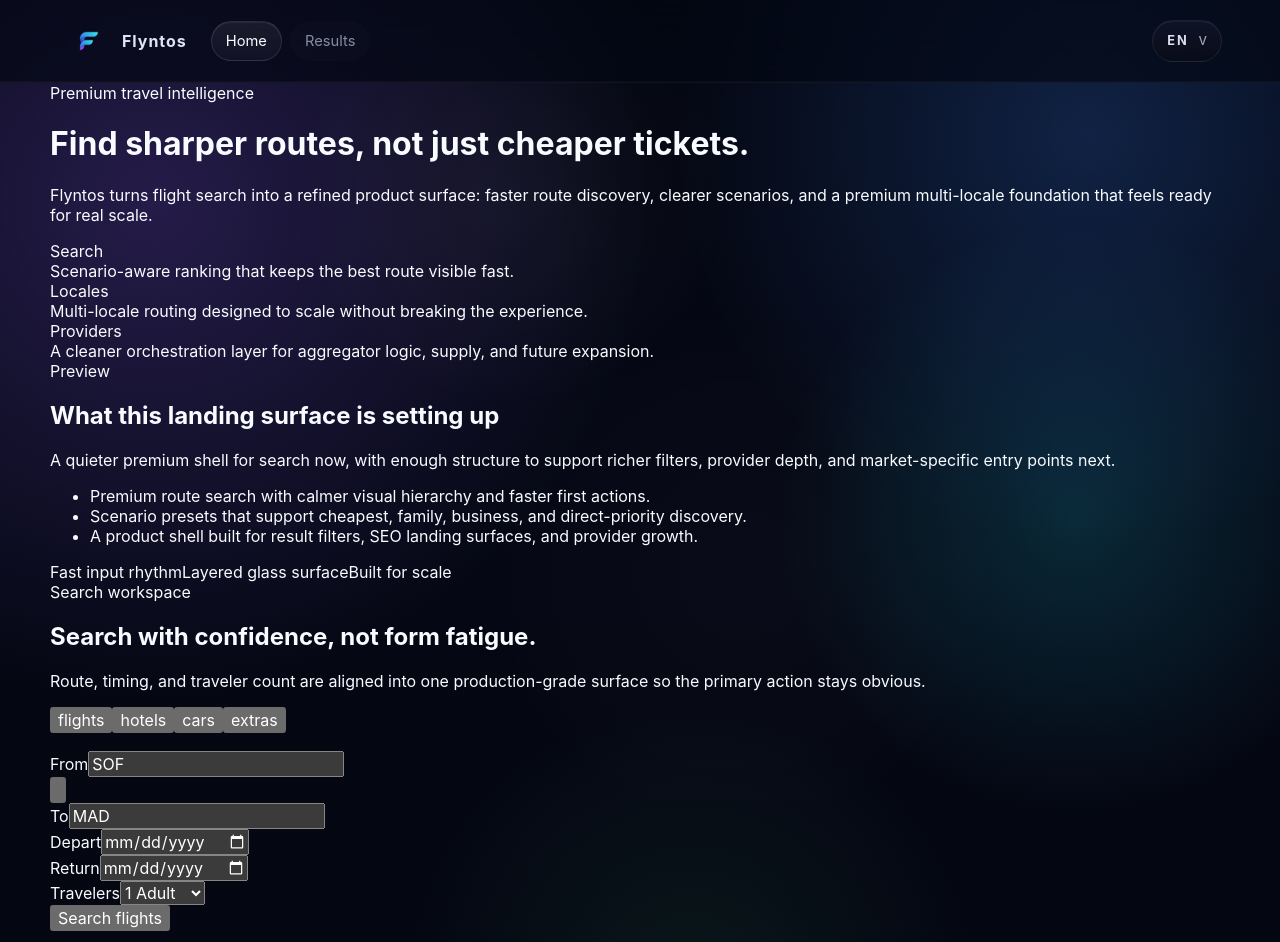
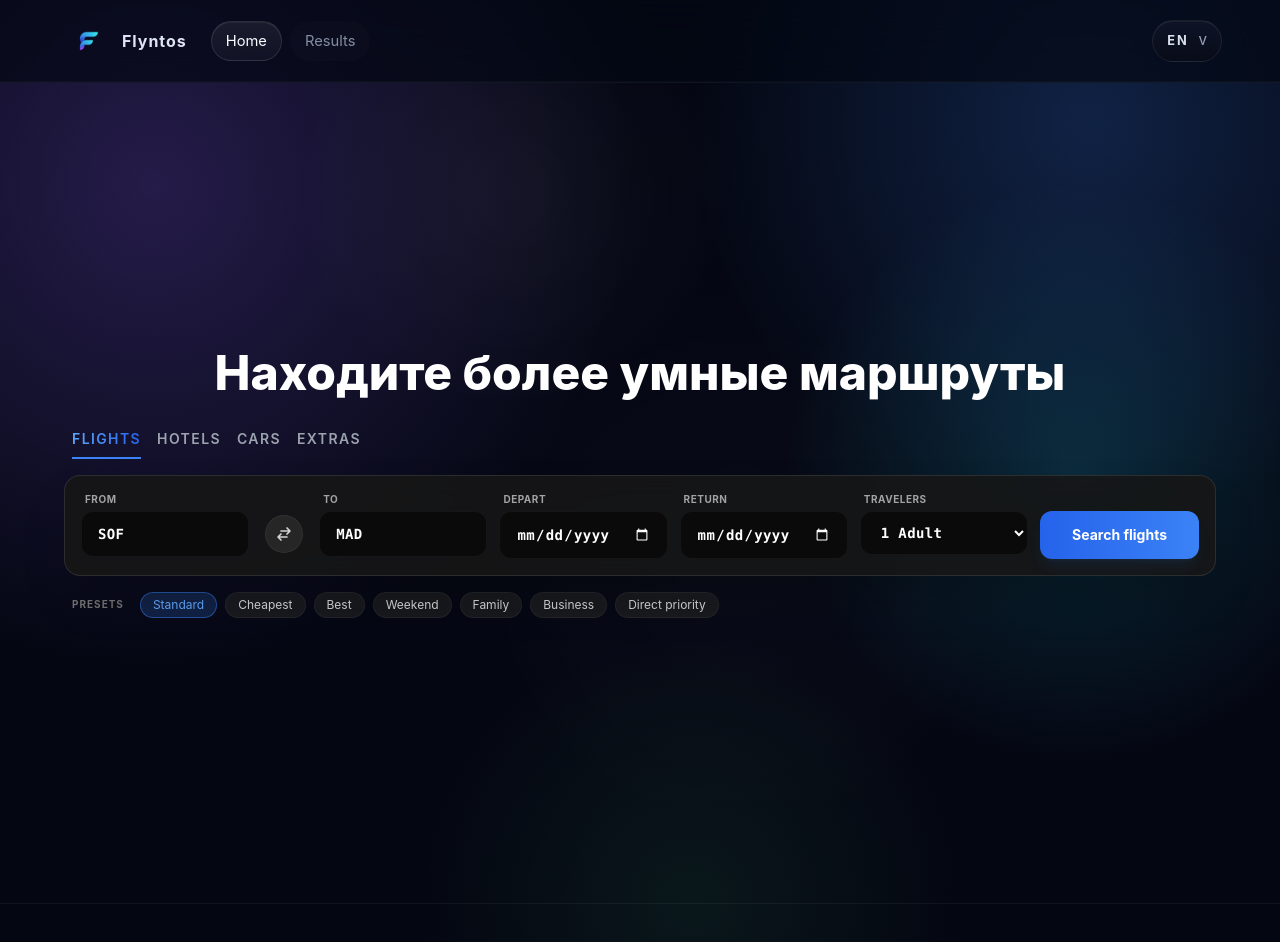
Before and after one commit to Corebit-Systems/Flyntos, a Next.js app in the folder apps/web/: page /en in a window 1280 px wide. Shown: the top 942 px of the page. Built offline with nearby package versions, Linux system fonts and the light colour scheme.

Commit message:
feat: implement search form component and wizard layout with navigation presets

```diff
--- a/apps/web/src/app/globals.css
+++ b/apps/web/src/app/globals.css
@@ -1,3 +1,7 @@
+@tailwind base;
+@tailwind components;
+@tailwind utilities;
+
 :root {
   color-scheme: dark;
   --bg-base: #050814;
--- a/apps/web/src/components/search/WizardContainer.tsx
+++ b/apps/web/src/components/search/WizardContainer.tsx
@@ -1,126 +1,24 @@
 'use client';
 
-import { motion } from 'framer-motion';
 import { SearchForm } from './search-form';
 
 interface WizardContainerProps {
   locale: string;
   dict: any;
-  proofItems: Array<{ label: string; value: string }>;
-  previewItems: string[];
+  proofItems?: Array<{ label: string; value: string }>;
+  previewItems?: string[];
 }
 
-export function WizardContainer({ locale, dict, proofItems, previewItems }: WizardContainerProps) {
+export function WizardContainer({ locale, dict }: WizardContainerProps) {
   return (
-    <div className="relative min-h-[90vh] bg-neutral-950 overflow-hidden flex flex-col items-center justify-center py-12">
-      {/* Deep dark glowing radial gradients */}
-      <motion.div
-        className="absolute top-[-10%] left-[-10%] w-[50%] h-[50%] bg-indigo-700/20 rounded-full blur-[120px] pointer-events-none"
-        animate={{
-          scale: [1, 1.2, 1],
-          opacity: [0.5, 0.8, 0.5],
-        }}
-        transition={{
-          duration: 10,
-          repeat: Infinity,
-          ease: 'easeInOut',
-        }}
-      />
-      <motion.div
-        className="absolute bottom-[-10%] right-[-10%] w-[60%] h-[60%] bg-purple-700/20 rounded-full blur-[150px] pointer-events-none"
-        animate={{
-          scale: [1.2, 1, 1.2],
-          opacity: [0.6, 0.9, 0.6],
-        }}
-        transition={{
-          duration: 12,
-          repeat: Infinity,
-          ease: 'easeInOut',
-        }}
-      />
-
-      <div className="site-shell z-10 w-full max-w-[1180px] px-4">
-        {/* Main Grid: Copy and Preview panel */}
-        <div className="grid grid-cols-1 lg:grid-cols-12 gap-8 items-start mb-12">
-          {/* Copy section */}
-          <motion.div
-            initial={{ opacity: 0, x: -20 }}
-            animate={{ opacity: 1, x: 0 }}
-            transition={{ duration: 0.6, ease: 'easeOut' }}
-            className="lg:col-span-7 flex flex-col justify-center"
-          >
-            <div className="text-teal-400 font-semibold uppercase tracking-wider text-xs mb-3">
-              {dict.ui.hero.eyebrow}
-            </div>
-            <h1 className="text-4xl md:text-5xl lg:text-6xl font-bold tracking-tight text-white mb-6 leading-tight">
-              {dict.ui.hero.title}
-            </h1>
-            <p className="text-neutral-400 text-lg mb-8 max-w-xl">
-              Flyntos turns flight search into a refined product surface: faster route discovery, clearer scenarios,
-              and a premium multi-locale foundation that feels ready for real scale.
-            </p>
-
-            <div className="grid grid-cols-1 md:grid-cols-3 gap-6">
-              {proofItems.map((item) => (
-                <div key={item.label} className="border-l-2 border-teal-400/50 pl-4 py-1">
-                  <div className="text-xs font-bold text-neutral-300 uppercase tracking-widest mb-1">{item.label}</div>
-                  <div className="text-sm text-neutral-400 leading-relaxed">{item.value}</div>
-                </div>
-              ))}
-            </div>
-          </motion.div>
-
-          {/* Premium Preview Panel (Glassmorphism card) */}
-          <motion.aside
-            initial={{ opacity: 0, scale: 0.95 }}
-            animate={{ opacity: 1, scale: 1 }}
-            transition={{ duration: 0.6, delay: 0.1, ease: 'easeOut' }}
-            className="lg:col-span-5 p-6 rounded-3xl bg-white/[0.03] backdrop-blur-xl border border-white/10 shadow-[0_30px_90px_rgba(3,7,18,0.42)]"
-          >
-            <div className="text-xs uppercase tracking-wider text-neutral-500 font-bold mb-2">Preview</div>
-            <h2 className="text-lg font-bold text-white mb-3">What this landing surface is setting up</h2>
-            <p className="text-sm text-neutral-400 mb-6">
-              A quieter premium shell for search now, with enough structure to support richer filters, provider depth,
-              and market-specific entry points next.
-            </p>
-            <ul className="space-y-3 mb-6">
-              {previewItems.map((item) => (
-                <li key={item} className="flex items-start gap-2.5 text-sm text-neutral-300">
-                  <span className="w-1.5 h-1.5 rounded-full bg-teal-400 mt-2 flex-shrink-0" />
-                  <span>{item}</span>
-                </li>
-              ))}
-            </ul>
-            <div className="flex flex-wrap gap-2">
-              <span className="text-[10px] font-semibold text-neutral-400 uppercase tracking-wider bg-white/5 border border-white/5 px-2.5 py-1 rounded-full">
-                Fast input rhythm
-              </span>
-              <span className="text-[10px] font-semibold text-neutral-400 uppercase tracking-wider bg-white/5 border border-white/5 px-2.5 py-1 rounded-full">
-                Layered glass surface
-              </span>
-              <span className="text-[10px] font-semibold text-neutral-400 uppercase tracking-wider bg-white/5 border border-white/5 px-2.5 py-1 rounded-full">
-                Built for scale
-              </span>
-            </div>
-          </motion.aside>
+    <div className="relative min-h-screen flex flex-col items-center justify-center p-4">
+      <div className="w-full max-w-6xl mx-auto flex flex-col items-center z-10">
+        <h1 className="text-3xl md:text-5xl font-extrabold text-white text-center mb-8">
+          Находите более умные маршруты
+        </h1>
+        <div className="w-full">
+          <SearchForm locale={locale} labels={dict?.ui?.hero || { from: 'From', to: 'To', depart: 'Depart', return: 'Return', cta: 'Искать рейсы' }} />
         </div>
-
-        {/* Master Wizard Container (Glassmorphic map/form container) */}
-        <motion.div
-          initial={{ opacity: 0, y: 30, scale: 0.98 }}
-          animate={{ opacity: 1, y: 0, scale: 1 }}
-          transition={{ type: 'spring', stiffness: 100, damping: 15, delay: 0.2 }}
-          className="p-8 md:p-10 rounded-[32px] bg-white/[0.04] backdrop-blur-2xl border border-white/10 shadow-[0_50px_100px_-20px_rgba(0,0,0,0.6)]"
-        >
-          <div className="mb-6">
-            <div className="text-[10px] font-bold text-teal-400 uppercase tracking-widest mb-1.5">Search workspace</div>
-            <h2 className="text-xl md:text-2xl font-bold text-white mb-2">Search with confidence, not form fatigue.</h2>
-            <p className="text-sm text-neutral-400 max-w-2xl leading-relaxed">
-              Route, timing, and traveler count are aligned into one production-grade surface so the primary action stays obvious.
-            </p>
-          </div>
-          <SearchForm locale={locale} labels={dict.ui.hero} />
-        </motion.div>
       </div>
     </div>
   );
--- a/apps/web/src/components/search/search-form.tsx
+++ b/apps/web/src/components/search/search-form.tsx
@@ -2,17 +2,12 @@
 
 import { useState, useCallback } from 'react';
 import { useRouter } from 'next/navigation';
-import { motion, AnimatePresence } from 'framer-motion';
 import { useWizard } from '../../hooks/useWizard';
 import { scenarios } from '@flyntos/config';
 
 export function SearchForm({ locale, labels }: { locale: string; labels: any }) {
   const router = useRouter();
-  const {
-    step,
-    setStep,
-    steps,
-  } = useWizard();
+  const { step, setStep, steps } = useWizard();
 
   const [fromCity, setFromCity] = useState('SOF');
   const [toCity, setToCity] = useState('MAD');
@@ -20,11 +15,8 @@ export function SearchForm({ locale, labels }: { locale: string; labels: any })
   const [returnDate, setReturnDate] = useState('');
   const [adults, setAdults] = useState('1');
   const [selectedScenario, setSelectedScenario] = useState('standard');
-  const [reverseActive, setReverseActive] = useState(false);
-  const [isLoading, setIsLoading] = useState(false);
 
   const handleReverse = useCallback(() => {
-    setReverseActive((prev) => !prev);
     const temp = fromCity;
     setFromCity(toCity);
     setToCity(temp);
@@ -32,11 +24,6 @@ export function SearchForm({ locale, labels }: { locale: string; labels: any })
 
   const handleSubmit = (e: React.FormEvent) => {
     e.preventDefault();
-    setIsLoading(true);
-
-    setTimeout(() => {
-      setIsLoading(false);
-      // Perform redirect via Next.js router.push with parameters
     const params = new URLSearchParams({
       origin: fromCity,
       destination: toCity,
@@ -46,80 +33,23 @@ export function SearchForm({ locale, labels }: { locale: string; labels: any })
       scenario: selectedScenario,
     });
     router.push(`/${locale}/results?${params.toString()}`);
-    }, 1500); // STROGY 1.5 seconds loading simulation
   };
 
   const scenarioOptions = Object.values(scenarios);
 
   return (
-    <div className="relative">
-      <AnimatePresence mode="wait">
-        {isLoading ? (
-          <motion.div
-            key="loader"
-            initial={{ opacity: 0, scale: 0.98 }}
-            animate={{ opacity: 1, scale: 1 }}
-            exit={{ opacity: 0, scale: 0.98 }}
-            className="flex flex-col items-center justify-center py-10 px-4 text-center min-h-[220px]"
-          >
-            {/* Hypnotic Wave Flying Airplane SVG */}
-            <div className="relative w-64 h-24 mb-4 overflow-hidden">
-              <svg className="absolute inset-0 w-full h-full" viewBox="0 0 300 100" fill="none">
-                <path
-                  d="M10,50 Q75,10 150,50 T290,50"
-                  stroke="rgba(34, 211, 238, 0.15)"
-                  strokeWidth="2"
-                  strokeDasharray="6 4"
-                />
-              </svg>
-
-              <motion.div
-                className="absolute w-6 h-6 text-cyan-400 drop-shadow-[0_0_8px_rgba(34,211,238,0.8)]"
-                animate={{
-                  x: [10, 75, 150, 225, 290],
-                  y: [38, 8, 38, 68, 38],
-                  rotate: [15, -15, 15, 15, -15],
-                }}
-                transition={{
-                  duration: 1.5,
-                  repeat: Infinity,
-                  ease: "easeInOut",
-                }}
-              >
-                <svg viewBox="0 0 24 24" fill="currentColor" className="w-full h-full transform -rotate-45">
-                  <path d="M21 16v-2l-8-5V3.5c0-.83-.67-1.5-1.5-1.5S10 2.67 10 3.5V9l-8 5v2l8-2.5V19l-2 1.5V22l3.5-1 3.5 1v-1.5L13 19v-5.5l8 2.5z" />
-                </svg>
-              </motion.div>
-            </div>
-
-            <motion.h3
-              animate={{ opacity: [0.5, 1, 0.5] }}
-              transition={{ duration: 1.2, repeat: Infinity, ease: 'easeInOut' }}
-              className="text-base font-semibold tracking-wider text-cyan-300 uppercase"
-            >
-              Ищем лучшие предложения...
-            </motion.h3>
-          </motion.div>
-        ) : (
-          <motion.form
-            key="form"
-            initial={{ opacity: 0 }}
-            animate={{ opacity: 1 }}
-            exit={{ opacity: 0 }}
-            onSubmit={handleSubmit}
-            className="search-form space-y-4"
-          >
+    <div className="w-full">
       {/* Step navigation tabs */}
-            <div className="flex gap-1.5 p-1 bg-white/5 border border-white/10 rounded-full w-fit">
+      <div className="flex gap-4 px-2 w-fit mb-4">
         {steps.map((s) => (
           <button
             key={s}
             type="button"
             onClick={() => setStep(s)}
-                  className={`px-3 py-1 rounded-full text-[10px] font-bold tracking-wider uppercase transition-all duration-200 ${
+            className={`text-sm font-semibold uppercase tracking-widest pb-2 border-b-2 transition-all duration-200 ${
               step === s
-                      ? 'bg-gradient-to-r from-teal-400 to-indigo-500 text-white shadow-md'
-                      : 'text-neutral-400 hover:text-white'
+                ? 'border-blue-500 text-transparent bg-clip-text bg-gradient-to-r from-blue-400 to-blue-600'
+                : 'border-transparent text-gray-400 hover:text-white'
             }`}
           >
             {s}
@@ -127,13 +57,12 @@ export function SearchForm({ locale, labels }: { locale: string; labels: any })
         ))}
       </div>
 
-            {/* Dense, single-row layout on desktop */}
-            <div className="flex flex-col lg:flex-row lg:items-end gap-2 bg-neutral-900/50 p-4 border border-white/5 rounded-2xl">
+      <form onSubmit={handleSubmit} className="w-full max-w-6xl mx-auto bg-neutral-900/90 backdrop-blur-md border border-white/10 rounded-2xl p-4 flex flex-col md:flex-row items-stretch gap-3 shadow-2xl relative z-10">
         {/* Origin */}
-              <div className="flex-1 min-w-0">
-                <span className="block text-[10px] font-bold uppercase tracking-wider text-neutral-400 mb-1">{labels.from}</span>
+        <div className="flex flex-col flex-1 min-w-[120px]">
+          <label className="text-[10px] font-bold text-neutral-400 uppercase tracking-wider mb-1 px-1">{labels?.from || 'From'}</label>
           <input
-                  className="w-full bg-neutral-900 border border-white/10 rounded-lg py-2 px-3 text-sm focus:outline-none focus:border-cyan-400 focus:ring-1 focus:ring-cyan-400 transition-all duration-200"
+            className="w-full bg-neutral-950 border border-white/5 rounded-xl px-4 py-3 text-white text-sm font-semibold tracking-wide focus:outline-none focus:border-blue-500/80 focus:ring-1 focus:ring-blue-500/50 transition-all font-mono"
             value={fromCity}
             onChange={(e) => setFromCity(e.target.value.toUpperCase())}
             placeholder="SOF"
@@ -141,28 +70,25 @@ export function SearchForm({ locale, labels }: { locale: string; labels: any })
           />
         </div>
 
-              {/* Reversal button in-between */}
-              <div className="flex items-center justify-center self-center lg:mb-1">
-                <motion.button
+        {/* Reversal Button */}
+        <div className="flex items-center justify-center md:self-end pb-1.5 px-1">
+          <button
             type="button"
             onClick={handleReverse}
-                  className="p-2 bg-neutral-800 border border-white/10 hover:border-cyan-400 text-neutral-300 hover:text-cyan-400 rounded-full shadow-sm"
-                  animate={{ rotate: reverseActive ? 180 : 0 }}
-                  transition={{ type: 'spring', stiffness: 260, damping: 20 }}
-                  whileHover={{ scale: 1.05 }}
-                  whileTap={{ scale: 0.95 }}
+            className="p-2.5 bg-neutral-800 hover:bg-neutral-700 text-neutral-300 hover:text-white rounded-full transition-all border border-white/5"
+            title="Swap"
           >
             <svg xmlns="http://www.w3.org/2000/svg" fill="none" viewBox="0 0 24 24" strokeWidth="2.5" stroke="currentColor" className="w-4 h-4">
               <path strokeLinecap="round" strokeLinejoin="round" d="M7.5 21 3 16.5m0 0L7.5 12M3 16.5h13.5m0-13.5L21 7.5m0 0L16.5 12M21 7.5H7.5" />
             </svg>
-                </motion.button>
+          </button>
         </div>
 
         {/* Destination */}
-              <div className="flex-1 min-w-0">
-                <span className="block text-[10px] font-bold uppercase tracking-wider text-neutral-400 mb-1">{labels.to}</span>
+        <div className="flex flex-col flex-1 min-w-[120px]">
+          <label className="text-[10px] font-bold text-neutral-400 uppercase tracking-wider mb-1 px-1">{labels?.to || 'To'}</label>
           <input
-                  className="w-full bg-neutral-900 border border-white/10 rounded-lg py-2 px-3 text-sm focus:outline-none focus:border-cyan-400 focus:ring-1 focus:ring-cyan-400 transition-all duration-200"
+            className="w-full bg-neutral-950 border border-white/5 rounded-xl px-4 py-3 text-white text-sm font-semibold tracking-wide focus:outline-none focus:border-blue-500/80 focus:ring-1 focus:ring-blue-500/50 transition-all font-mono"
             value={toCity}
             onChange={(e) => setToCity(e.target.value.toUpperCase())}
             placeholder="MAD"
@@ -170,11 +96,11 @@ export function SearchForm({ locale, labels }: { locale: string; labels: any })
           />
         </div>
 
-              {/* Departure date */}
-              <div className="flex-1 min-w-0">
-                <span className="block text-[10px] font-bold uppercase tracking-wider text-neutral-400 mb-1">{labels.depart}</span>
+        {/* Departure Date */}
+        <div className="flex flex-col flex-1 min-w-[120px]">
+          <label className="text-[10px] font-bold text-neutral-400 uppercase tracking-wider mb-1 px-1">{labels?.depart || 'Depart'}</label>
           <input
-                  className="w-full bg-neutral-900 border border-white/10 rounded-lg py-2 px-3 text-sm focus:outline-none focus:border-cyan-400 focus:ring-1 focus:ring-cyan-400 transition-all duration-200"
+            className="w-full bg-neutral-950 border border-white/5 rounded-xl px-4 py-3 text-white text-sm font-semibold tracking-wide focus:outline-none focus:border-blue-500/80 focus:ring-1 focus:ring-blue-500/50 transition-all font-mono"
             type="date"
             value={departDate}
             onChange={(e) => setDepartDate(e.target.value)}
@@ -182,22 +108,22 @@ export function SearchForm({ locale, labels }: { locale: string; labels: any })
           />
         </div>
 
-              {/* Return date */}
-              <div className="flex-1 min-w-0">
-                <span className="block text-[10px] font-bold uppercase tracking-wider text-neutral-400 mb-1">{labels.return}</span>
+        {/* Return Date */}
+        <div className="flex flex-col flex-1 min-w-[120px]">
+          <label className="text-[10px] font-bold text-neutral-400 uppercase tracking-wider mb-1 px-1">{labels?.return || 'Return'}</label>
           <input
-                  className="w-full bg-neutral-900 border border-white/10 rounded-lg py-2 px-3 text-sm focus:outline-none focus:border-cyan-400 focus:ring-1 focus:ring-cyan-400 transition-all duration-200"
+            className="w-full bg-neutral-950 border border-white/5 rounded-xl px-4 py-3 text-white text-sm font-semibold tracking-wide focus:outline-none focus:border-blue-500/80 focus:ring-1 focus:ring-blue-500/50 transition-all font-mono"
             type="date"
             value={returnDate}
             onChange={(e) => setReturnDate(e.target.value)}
           />
         </div>
 
-              {/* Adults select */}
-              <div className="min-w-[120px]">
-                <span className="block text-[10px] font-bold uppercase tracking-wider text-neutral-400 mb-1">Travelers</span>
+        {/* Adults */}
+        <div className="flex flex-col flex-1 min-w-[100px]">
+          <label className="text-[10px] font-bold text-neutral-400 uppercase tracking-wider mb-1 px-1">Travelers</label>
           <select
-                  className="w-full bg-neutral-900 border border-white/10 rounded-lg py-2 px-3 text-sm focus:outline-none focus:border-cyan-400 focus:ring-1 focus:ring-cyan-400 transition-all duration-200"
+            className="w-full bg-neutral-950 border border-white/5 rounded-xl px-4 py-3 text-white text-sm font-semibold tracking-wide focus:outline-none focus:border-blue-500/80 focus:ring-1 focus:ring-blue-500/50 transition-all font-mono"
             value={adults}
             onChange={(e) => setAdults(e.target.value)}
           >
@@ -208,43 +134,33 @@ export function SearchForm({ locale, labels }: { locale: string; labels: any })
           </select>
         </div>
 
-              {/* Submit Button */}
-              <div className="w-full lg:w-auto">
-                <motion.button
-                  whileHover={{ scale: 1.02 }}
-                  whileTap={{ scale: 0.98 }}
-                  className="w-full lg:w-auto px-6 py-2 bg-gradient-to-r from-teal-400 to-indigo-500 text-white font-bold text-sm rounded-lg shadow-md hover:shadow-cyan-500/10 transition-all duration-200"
+        {/* Submit */}
+        <button
           type="submit"
+          className="md:self-end bg-gradient-to-r from-blue-600 to-blue-500 hover:from-blue-500 hover:to-blue-400 text-white font-bold text-sm px-8 py-3.5 rounded-xl transition-all active:scale-[0.98] whitespace-nowrap shadow-lg shadow-blue-500/10 cursor-pointer"
         >
-                  {labels.cta}
-                </motion.button>
-              </div>
-            </div>
+          {labels?.cta || 'Искать рейсы'}
+        </button>
+      </form>
 
-            {/* Scenario selections at the bottom */}
-            <div className="flex flex-col gap-2 pt-2 border-t border-white/5">
-              <span className="text-[10px] font-bold text-neutral-400 uppercase tracking-widest">Scenario Presets</span>
-              <div className="flex flex-wrap gap-1.5">
+      {/* Scenarios */}
+      <div className="flex flex-wrap items-center gap-2 mt-4 px-2">
+        <span className="text-[10px] font-bold text-neutral-500 uppercase tracking-widest mr-2">Presets</span>
         {scenarioOptions.map((item) => (
-                  <label key={item.type} className="cursor-pointer">
-                    <input
-                      checked={selectedScenario === item.type}
-                      onChange={() => setSelectedScenario(item.type)}
-                      type="radio"
-                      name="scenario"
-                      value={item.type}
-                      className="sr-only peer"
-                    />
-                    <span className="px-3 py-1 border border-white/5 rounded-full text-[11px] font-medium text-neutral-400 bg-white/5 hover:bg-white/10 peer-checked:bg-gradient-to-r peer-checked:from-teal-400/10 peer-checked:to-indigo-500/10 peer-checked:border-cyan-400/40 peer-checked:text-cyan-300 transition-all duration-150">
+          <button
+            key={item.type}
+            type="button"
+            onClick={() => setSelectedScenario(item.type)}
+            className={`px-3 py-1 text-xs rounded-full cursor-pointer transition-all border ${
+              selectedScenario === item.type
+                ? 'bg-blue-500/20 text-blue-400 border-blue-500/50'
+                : 'bg-neutral-800/60 hover:bg-neutral-800 text-neutral-300 border-white/5'
+            }`}
+          >
             {item.label}
-                    </span>
-                  </label>
+          </button>
         ))}
       </div>
     </div>
-          </motion.form>
-        )}
-      </AnimatePresence>
-    </div>
   );
 }
```
Also changed, not shown: apps/web/src/app/[locale]/results/page.tsx (+89 -139 lines), 1 other file (tests, documents, lock files or other folders). Lines whose indentation alone changed are shown as unchanged.
